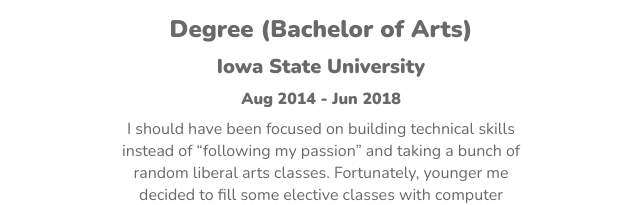
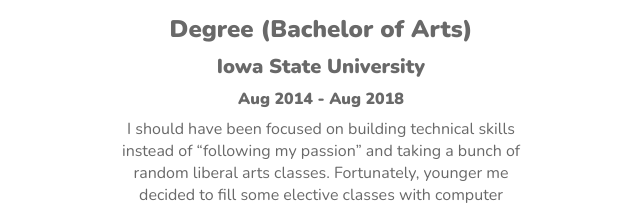
Before and after one commit to sunspla-sh/jackbuildstech, a website built with Vite: page index.html in a window 1280 px wide. Shown: the part 9813-10018 px from the top of the page, 319-959 px from the left. Built offline with nearby package versions, Linux system fonts and the light colour scheme; files whose address does not match are found by name.

Commit message:
fix education section

```diff
--- a/index.html
+++ b/index.html
@@ -1259,7 +1259,7 @@
         <h3 class="education-card-title">Liberal Studies</h3>
         <h4 class="education-card-type">Degree (Bachelor of Arts)</h4>
         <h5 class="education-card-grantor">Iowa State University</h5>
-        <h6 class="education-card-date extra">Aug 2014 - Jun 2018</h6>
+        <h6 class="education-card-date extra">Aug 2014 - Aug 2018</h6>
         <p class="education-card-extra">
           I should have been focused on building technical skills instead of “following
           my passion” and taking a bunch of random liberal arts classes. Fortunately,
```
Also changed, not shown: 1 other file.
